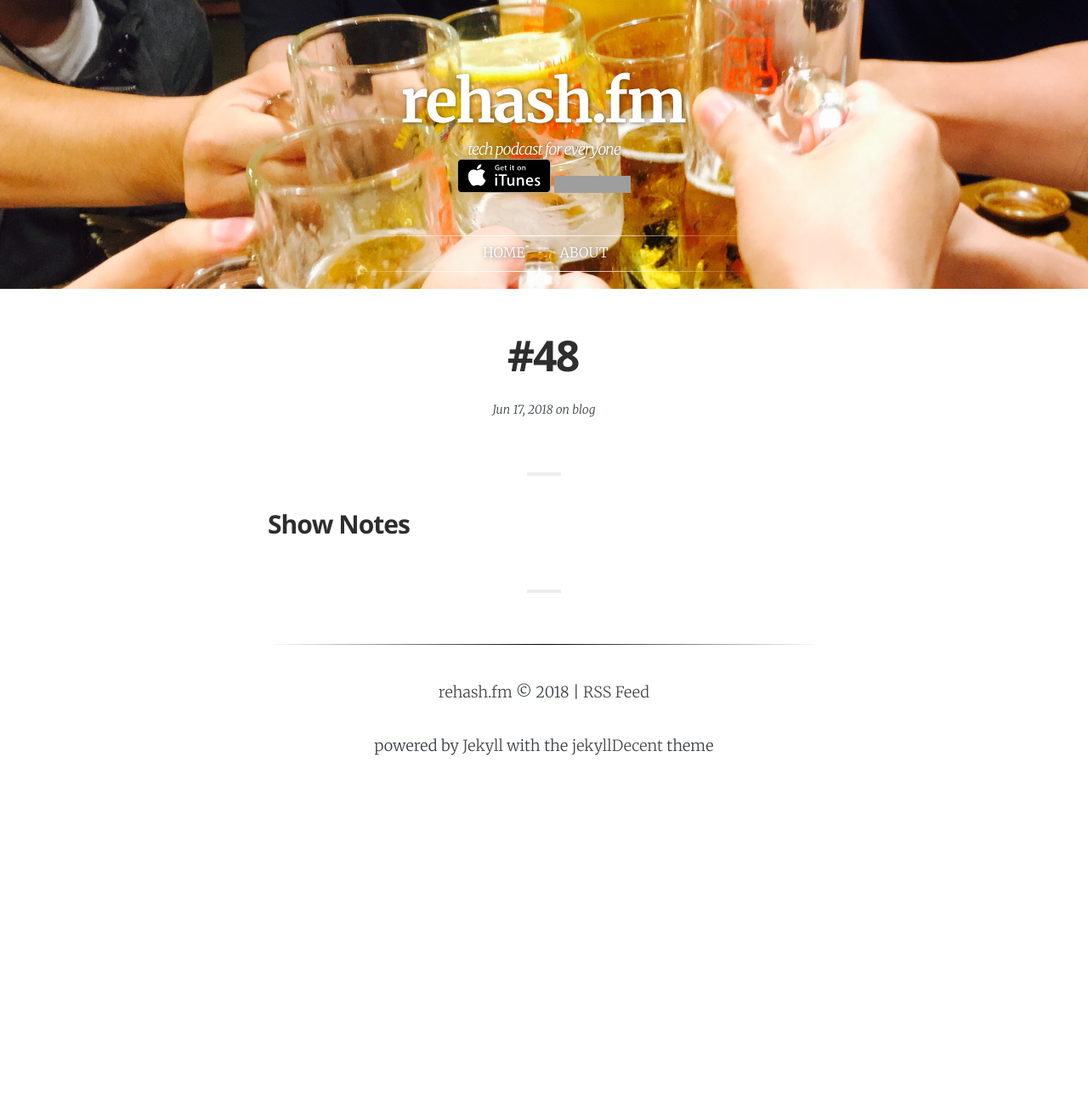
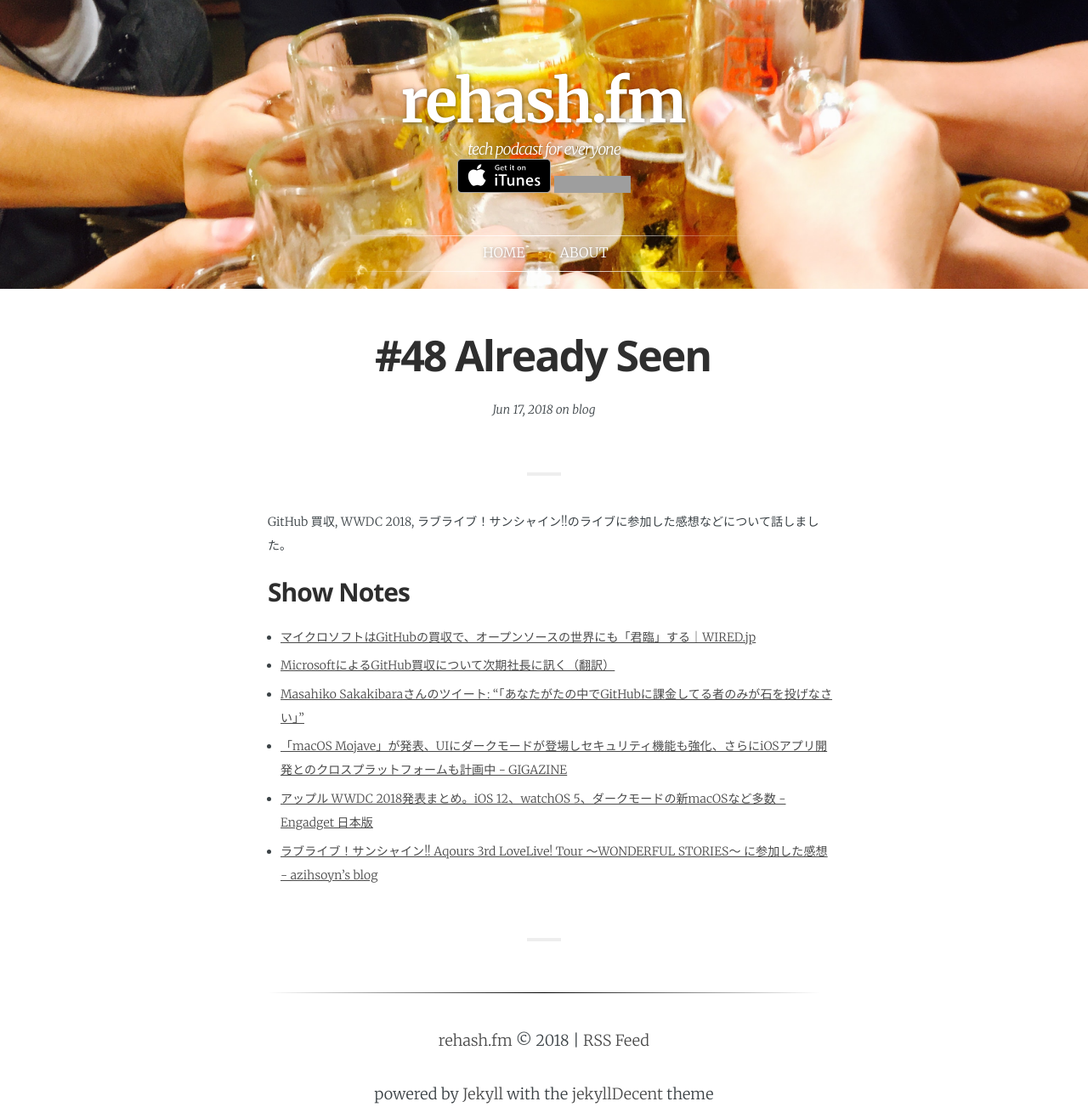
Before and after one commit to rehashfm/rehash.fm, a Jekyll site: the page built from _posts/2018-06-18-48.md, in a window 1280 px wide. Shown: the whole page at 85% size. Built offline with Jekyll 4.4.1, drawn with Linux system fonts in a browser that asks for light colours; some web fonts are replaced; before the commit the page ends 900 px from its top, so only the background shows below that; grey boxes are pictures that could not be loaded.

Commit message:
add title

```diff
--- a/_posts/2018-06-18-48.md
+++ b/_posts/2018-06-18-48.md
@@ -1,11 +1,18 @@
 ---
 layout:            post
-title:             "#48"
+title:             "#48 Already Seen"
 date:              2018-06-18 07:00:00 +0900
 tags:              blog
 category:          Blog
 author:            smile-0yen,azihsoyn
-excerpt:
+excerpt:           GitHub 買収, WWDC 2018, ラブライブ！サンシャイン!!のライブに参加した感想などについて話しました。
 ---
+GitHub 買収, WWDC 2018, ラブライブ！サンシャイン!!のライブに参加した感想などについて話しました。
 
 ## Show Notes
+- [マイクロソフトはGitHubの買収で、オープンソースの世界にも「君臨」する｜WIRED\.jp](https://wired.jp/2018/06/07/microsofts-github-deal/){:target="_blank"}
+- [MicrosoftによるGitHub買収について次期社長に訊く（翻訳）](https://qiita.com/naruto/items/99d9f6ca9aff79020531){:target="_blank"}
+- [Masahiko Sakakibaraさんのツイート: "「あなたがたの中でGitHubに課金してる者のみが石を投げなさい」"](https://twitter.com/rdlabo/status/1003477768414191616){:target="_blank"}
+- [「macOS Mojave」が発表、UIにダークモードが登場しセキュリティ機能も強化、さらにiOSアプリ開発とのクロスプラットフォームも計画中 \- GIGAZINE](https://gigazine.net/news/20180605-macos-mojave-wwdc-2018/){:target="_blank"}
+- [アップル WWDC 2018発表まとめ。iOS 12、watchOS 5、ダークモードの新macOSなど多数 \- Engadget 日本版](https://japanese.engadget.com/2018/06/04/wwdc-2018/){:target="_blank"}
+- [ラブライブ！サンシャイン\!\! Aqours 3rd LoveLive\! Tour ～WONDERFUL STORIES～ に参加した感想 \- azihsoyn's blog](https://azihsoyn.hatenablog.com/entry/lovelive-sunshine-3rd-tour){:target="_blank"}
```
